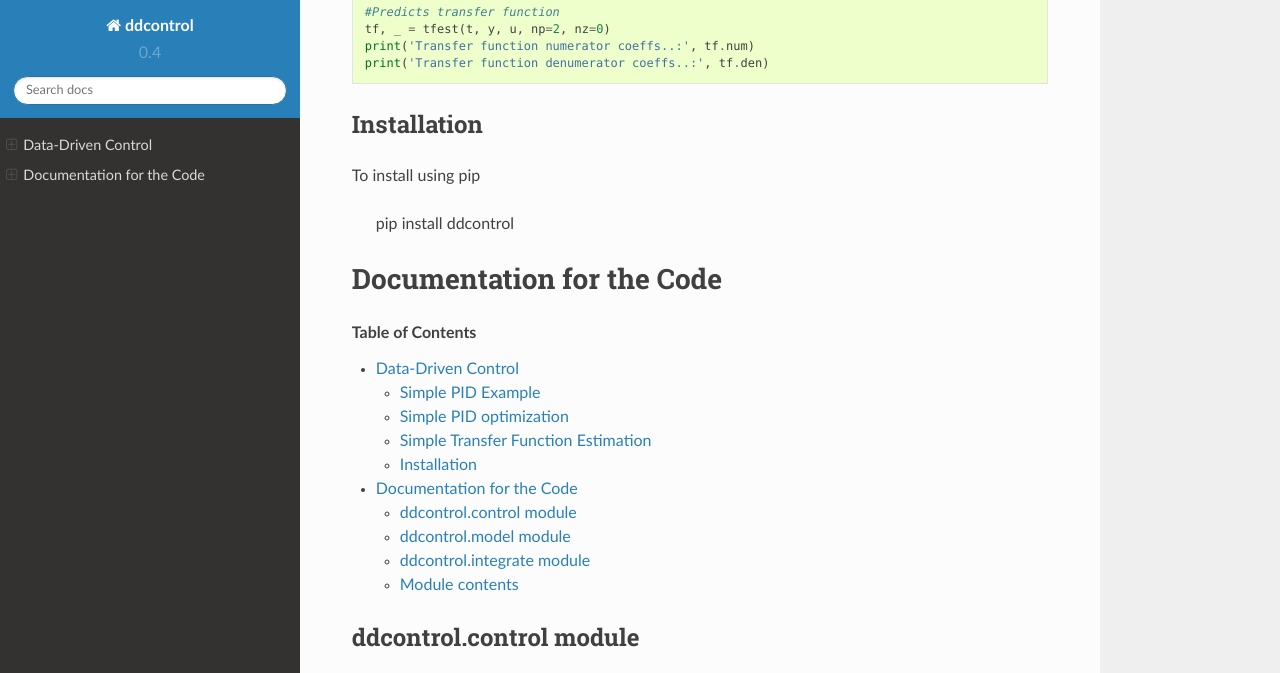
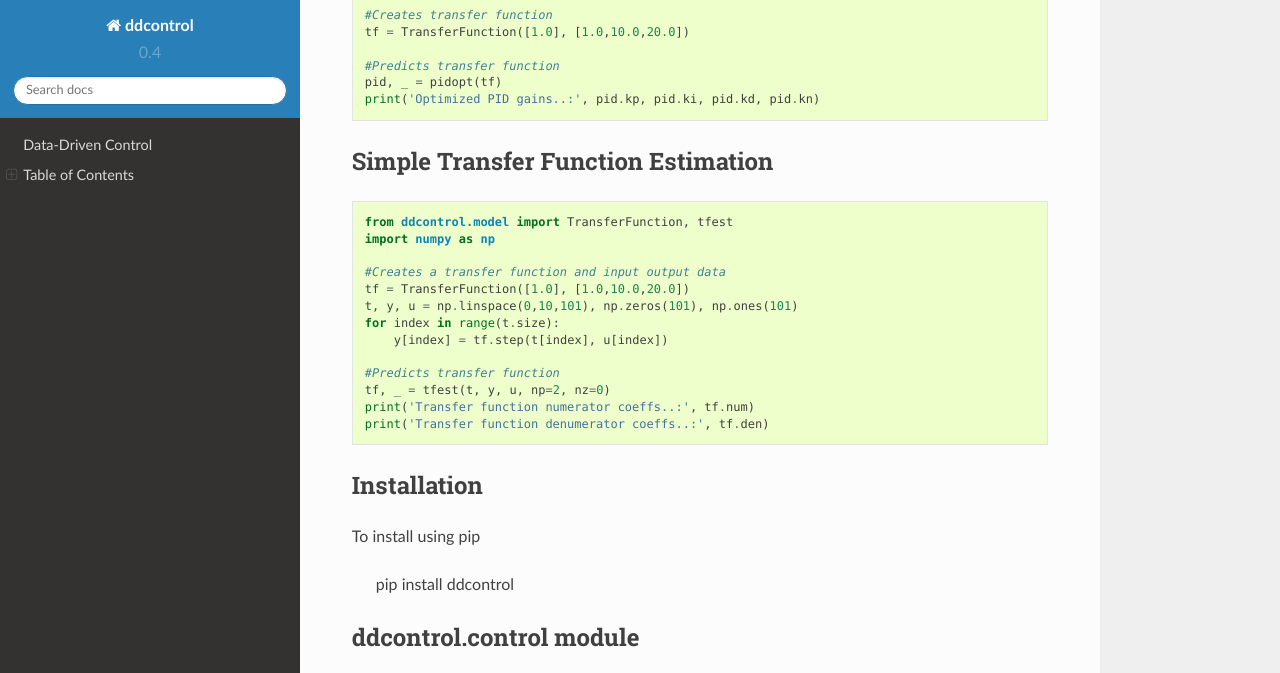
Before and after one commit to eadali/ddcontrol, a Sphinx documentation site: the page built from docs/source/index.rst, in a window 1280 px wide and 900 px high, scrolled down 1315 px, cut to the strip 0-673 px from the top of the window. Built offline with Sphinx 7.4.7 and the Read the Docs theme 2.0.0, drawn with Linux system fonts in a browser that asks for light colours; some of the changed text lies outside the part shown.

Commit message:
new version

```diff
--- a/docs/source/index.rst
+++ b/docs/source/index.rst
@@ -81,10 +86,7 @@ To install using pip
     pip install ddcontrol
 
 
-Documentation for the Code
-**************************
-.. contents:: Table of Contents
-   :depth: 2
+
 
 ddcontrol\.control module
 -------------------------
```
Also changed, not shown: other parts of docs/source/index.rst (+5 -0 lines).
